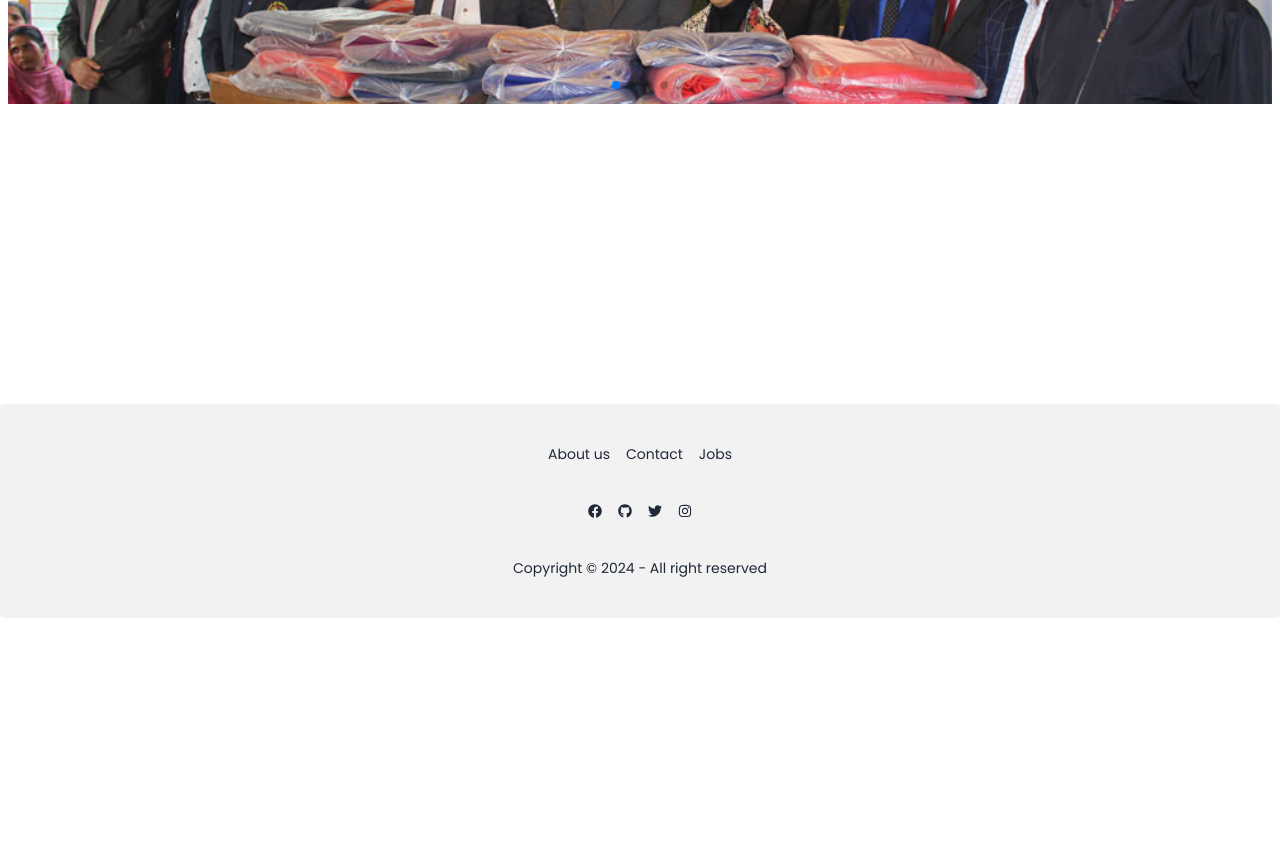
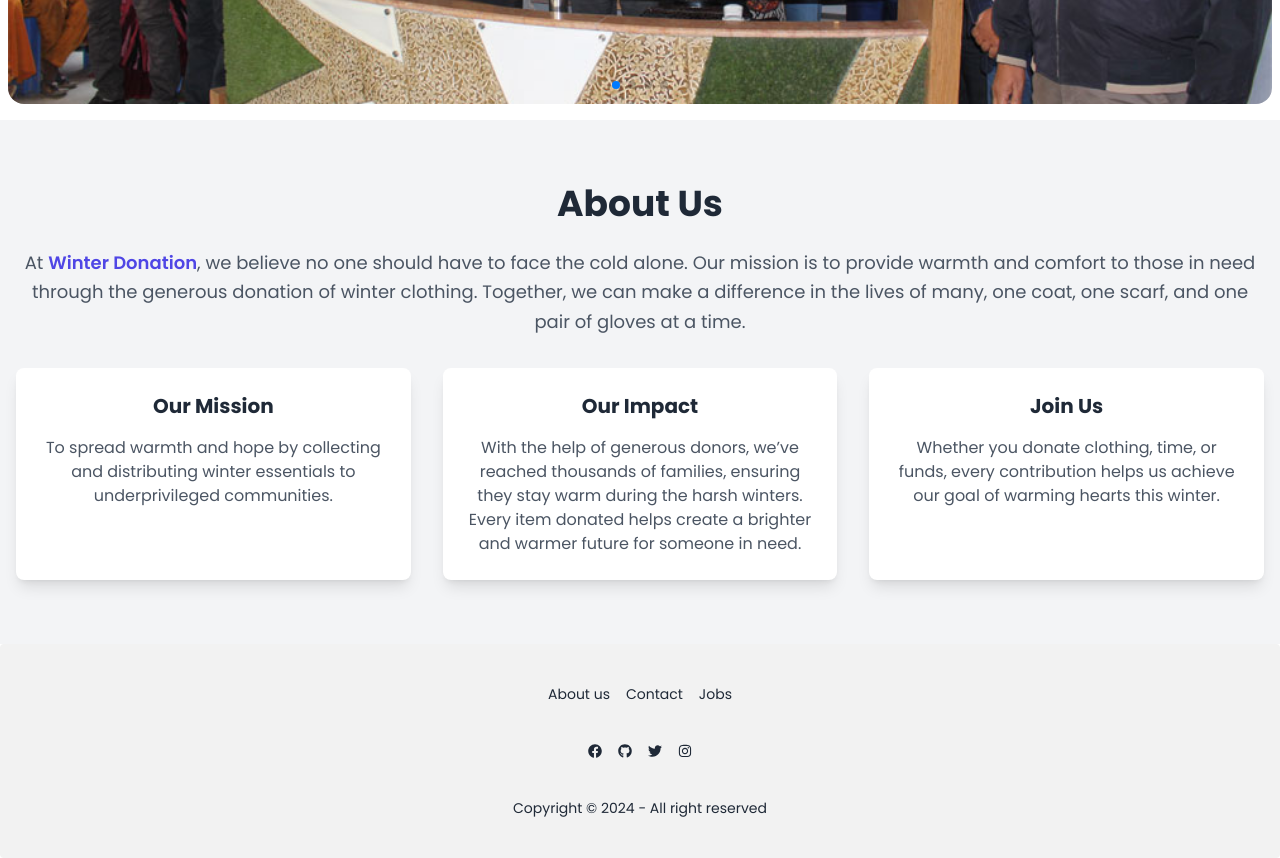
Before and after one commit to sakib-333/ph-b10-a9, a React (Vite) app: page / in a window 1280 px wide. Shown: the part 480-1338 px from the top of the page. Before the commit the page ends 1098 px from the top, so only its background shows below. Built offline with nearby package versions, Linux system fonts and the light colour scheme; no server answers.

Commit message:
Add about us section.

```diff
--- /dev/null
+++ b/src/components/About.jsx
@@ -0,0 +1,48 @@
+import React from "react";
+
+const About = () => {
+  return (
+    <section className="bg-gray-100 py-16">
+      <div className="container mx-auto px-4 text-center">
+        <h2 className="text-4xl font-bold text-gray-800 mb-6">About Us</h2>
+        <p className="text-lg text-gray-600 leading-relaxed mb-8">
+          At{" "}
+          <span className="text-indigo-600 font-semibold">Winter Donation</span>
+          , we believe no one should have to face the cold alone. Our mission is
+          to provide warmth and comfort to those in need through the generous
+          donation of winter clothing. Together, we can make a difference in the
+          lives of many, one coat, one scarf, and one pair of gloves at a time.
+        </p>
+        <div className="grid grid-cols-1 md:grid-cols-3 gap-8">
+          <div className="bg-white shadow-lg rounded-lg p-6">
+            <h3 className="text-xl font-bold text-gray-800 mb-4">
+              Our Mission
+            </h3>
+            <p className="text-gray-600">
+              To spread warmth and hope by collecting and distributing winter
+              essentials to underprivileged communities.
+            </p>
+          </div>
+          <div className="bg-white shadow-lg rounded-lg p-6">
+            <h3 className="text-xl font-bold text-gray-800 mb-4">Our Impact</h3>
+            <p className="text-gray-600">
+              With the help of generous donors, we’ve reached thousands of
+              families, ensuring they stay warm during the harsh winters. Every
+              item donated helps create a brighter and warmer future for someone
+              in need.
+            </p>
+          </div>
+          <div className="bg-white shadow-lg rounded-lg p-6">
+            <h3 className="text-xl font-bold text-gray-800 mb-4">Join Us</h3>
+            <p className="text-gray-600">
+              Whether you donate clothing, time, or funds, every contribution
+              helps us achieve our goal of warming hearts this winter.
+            </p>
+          </div>
+        </div>
+      </div>
+    </section>
+  );
+};
+
+export default About;
--- a/src/components/Slider.jsx
+++ b/src/components/Slider.jsx
@@ -15,32 +15,32 @@ const Slider = () => {
       slidesPerView={1}
       navigation
       pagination={{ clickable: true }}
-      className="my-4 max-h-[500px]"
+      className="my-4 h-[500px]"
     >
-      <SwiperSlide>
+      <SwiperSlide className="px-2">
         <img
-          className="w-full h-full object-cover px-2 rounded-2xl"
+          className="w-full h-full object-cover rounded-2xl"
           src="/slide-1.jpg"
           alt="slide-1"
         />
       </SwiperSlide>
-      <SwiperSlide>
+      <SwiperSlide className="px-2">
         <img
-          className="w-full px-2 rounded-xl"
+          className="w-full h-full px-2 object-cover rounded-2xl"
           src="/slide-2.jpg"
           alt="slide-2"
         />
       </SwiperSlide>
-      <SwiperSlide>
+      <SwiperSlide className="px-2">
         <img
-          className="w-full px-2 rounded-xl"
+          className="w-full h-full px-2 object-cover rounded-2xl"
           src="/slide-3.jpg"
           alt="slide-3"
         />
       </SwiperSlide>
-      <SwiperSlide>
+      <SwiperSlide className="px-2">
         <img
-          className="w-full px-2 rounded-xl"
+          className="w-full h-full px-2 object-cover rounded-2xl"
           src="/slide-4.jpg"
           alt="slide-4"
         />
--- a/src/pages/Home.jsx
+++ b/src/pages/Home.jsx
@@ -1,10 +1,12 @@
 import React from "react";
 import Slider from "../components/Slider";
+import About from "../components/About";
 
 const Home = () => {
   return (
     <div>
       <Slider />
+      <About />
     </div>
   );
 };
```
